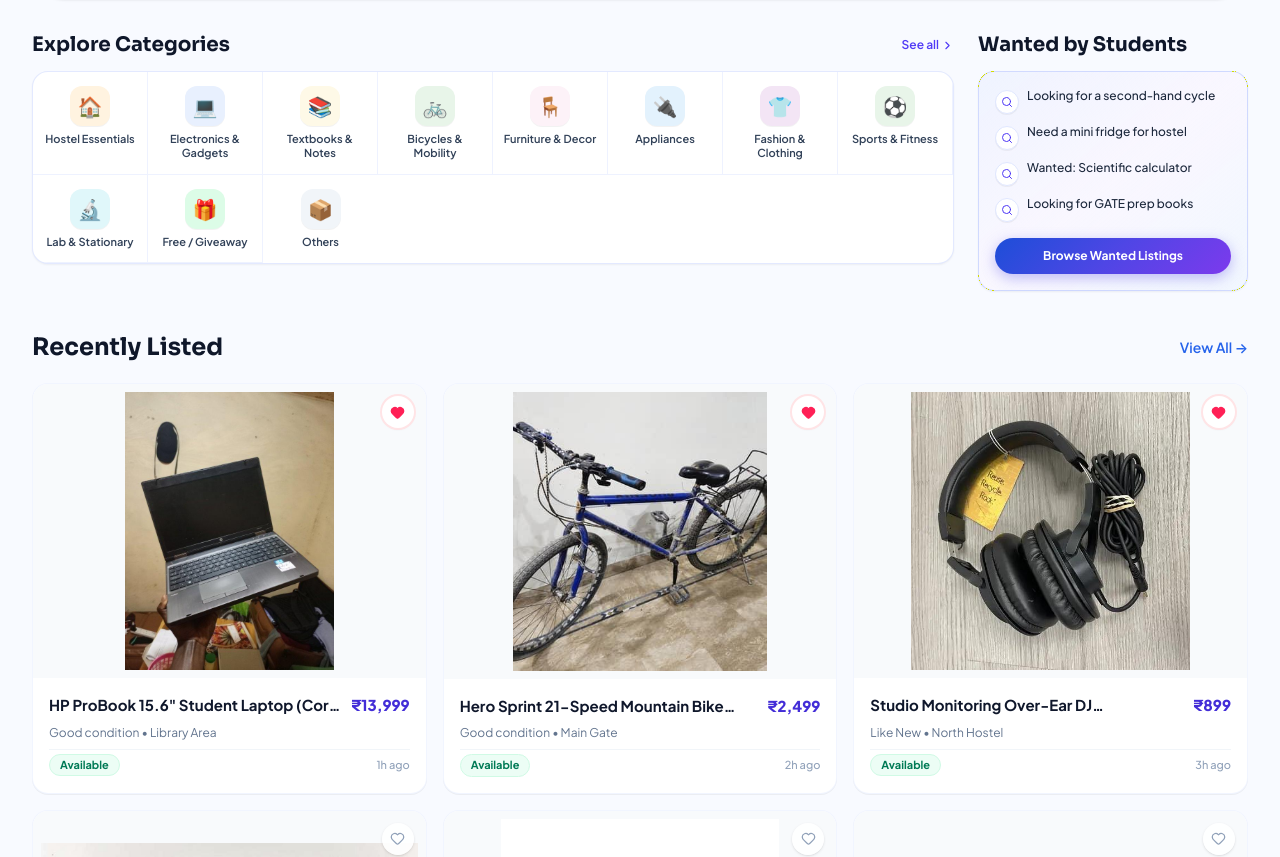
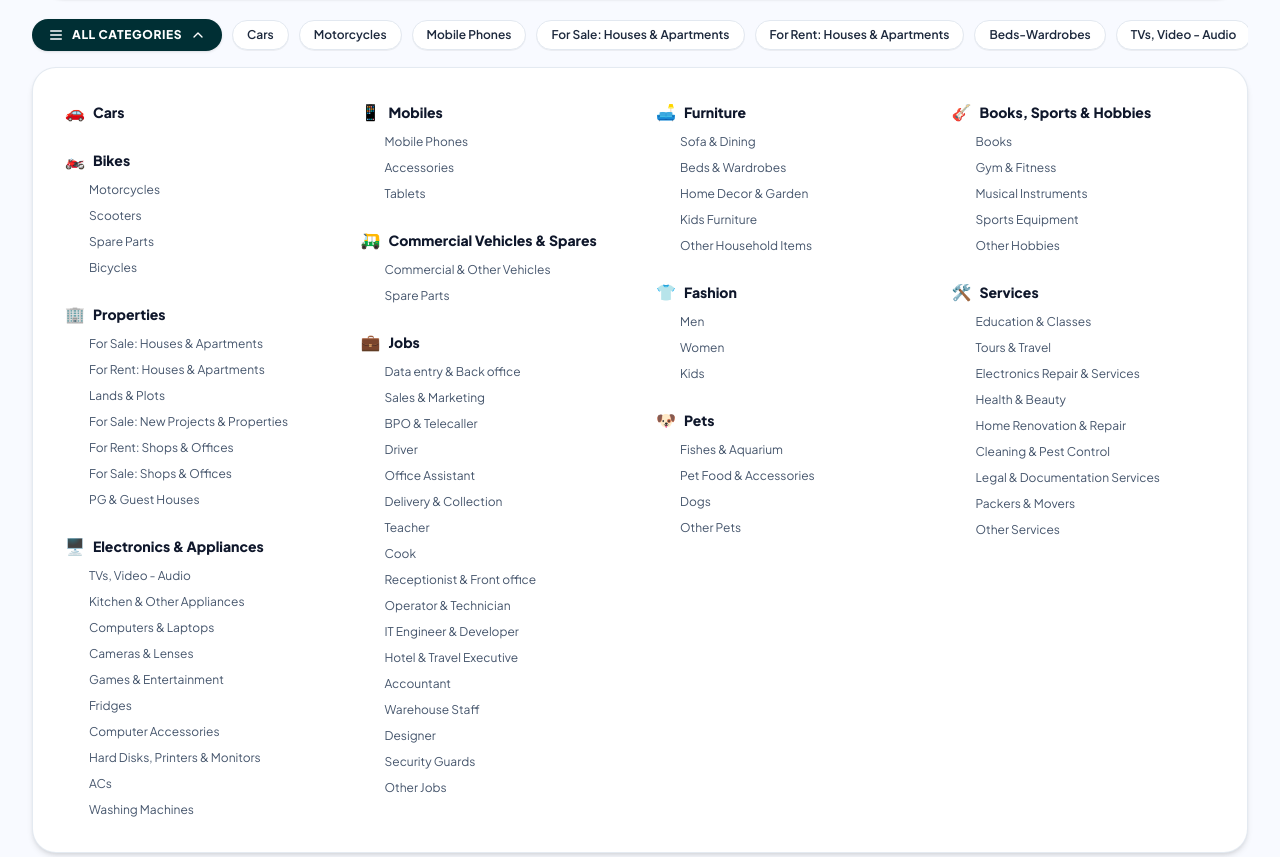
Before and after one commit to amritanshguptadev/hackathon2026, a React (Vite) app in the folder client/: page / in a window 1280 px wide. Shown: the part 580-1437 px from the top of the page. Built offline with nearby package versions, Linux system fonts and the light colour scheme; no server answers; the database is empty.

Commit message:
feat: replace explore categories with ALL CATEGORIES top bar and classifieds mega-menu dropdown grid

```diff
--- a/client/src/assets/components/Home/CategorySection.jsx
+++ b/client/src/assets/components/Home/CategorySection.jsx
@@ -1,113 +1,347 @@
-import React, { useEffect, useState } from "react";
-import { Link } from "react-router-dom";
-import { Search, ChevronRight } from "lucide-react";
-import { categoryService, FALLBACK_CATEGORIES } from "../../../services/categoryService";
-import { wantedService } from "../../../services/wantedService";
+import React, { useState } from "react";
+import { Link, useNavigate } from "react-router-dom";
+import {
+  Menu,
+  ChevronDown,
+  ChevronUp,
+  Car,
+  Bike,
+  Building2,
+  Tv,
+  Smartphone,
+  Truck,
+  Briefcase,
+  Armchair,
+  Shirt,
+  PawPrint,
+  BookOpen,
+  Wrench,
+  Search,
+} from "lucide-react";
 
-const FALLBACK_WANTED = [
-  "Looking for a second-hand cycle",
-  "Need a mini fridge for hostel",
-  "Wanted: Scientific calculator",
-  "Looking for GATE prep books",
+const QUICK_CATEGORY_PILLS = [
+  "Cars",
+  "Motorcycles",
+  "Mobile Phones",
+  "For Sale: Houses & Apartments",
+  "For Rent: Houses & Apartments",
+  "Beds-Wardrobes",
+  "TVs, Video - Audio",
 ];
 
+const CATEGORIES_DATA = {
+  col1: [
+    {
+      title: "Cars",
+      icon: "🚗",
+      items: [],
+    },
+    {
+      title: "Bikes",
+      icon: "🏍️",
+      items: ["Motorcycles", "Scooters", "Spare Parts", "Bicycles"],
+    },
+    {
+      title: "Properties",
+      icon: "🏢",
+      items: [
+        "For Sale: Houses & Apartments",
+        "For Rent: Houses & Apartments",
+        "Lands & Plots",
+        "For Sale: New Projects & Properties",
+        "For Rent: Shops & Offices",
+        "For Sale: Shops & Offices",
+        "PG & Guest Houses",
+      ],
+    },
+    {
+      title: "Electronics & Appliances",
+      icon: "🖥️",
+      items: [
+        "TVs, Video - Audio",
+        "Kitchen & Other Appliances",
+        "Computers & Laptops",
+        "Cameras & Lenses",
+        "Games & Entertainment",
+        "Fridges",
+        "Computer Accessories",
+        "Hard Disks, Printers & Monitors",
+        "ACs",
+        "Washing Machines",
+      ],
+    },
+  ],
+  col2: [
+    {
+      title: "Mobiles",
+      icon: "📱",
+      items: ["Mobile Phones", "Accessories", "Tablets"],
+    },
+    {
+      title: "Commercial Vehicles & Spares",
+      icon: "🛺",
+      items: ["Commercial & Other Vehicles", "Spare Parts"],
+    },
+    {
+      title: "Jobs",
+      icon: "💼",
+      items: [
+        "Data entry & Back office",
+        "Sales & Marketing",
+        "BPO & Telecaller",
+        "Driver",
+        "Office Assistant",
+        "Delivery & Collection",
+        "Teacher",
+        "Cook",
+        "Receptionist & Front office",
+        "Operator & Technician",
+        "IT Engineer & Developer",
+        "Hotel & Travel Executive",
+        "Accountant",
+        "Warehouse Staff",
+        "Designer",
+        "Security Guards",
+        "Other Jobs",
+      ],
+    },
+  ],
+  col3: [
+    {
+      title: "Furniture",
+      icon: "🛋️",
+      items: [
+        "Sofa & Dining",
+        "Beds & Wardrobes",
+        "Home Decor & Garden",
+        "Kids Furniture",
+        "Other Household Items",
+      ],
+    },
+    {
+      title: "Fashion",
+      icon: "👕",
+      items: ["Men", "Women", "Kids"],
+    },
+    {
+      title: "Pets",
+      icon: "🐶",
+      items: [
+        "Fishes & Aquarium",
+        "Pet Food & Accessories",
+        "Dogs",
+        "Other Pets",
+      ],
+    },
+  ],
+  col4: [
+    {
+      title: "Books, Sports & Hobbies",
+      icon: "🎸",
+      items: [
+        "Books",
+        "Gym & Fitness",
+        "Musical Instruments",
+        "Sports Equipment",
+        "Other Hobbies",
+      ],
+    },
+    {
+      title: "Services",
+      icon: "🛠️",
+      items: [
+        "Education & Classes",
+        "Tours & Travel",
+        "Electronics Repair & Services",
+        "Health & Beauty",
+        "Home Renovation & Repair",
+        "Cleaning & Pest Control",
+        "Legal & Documentation Services",
+        "Packers & Movers",
+        "Other Services",
+      ],
+    },
+  ],
+};
+
 export default function CategorySection() {
-  const [categories, setCategories] = useState(FALLBACK_CATEGORIES);
-  const [wantedList, setWantedList] = useState(FALLBACK_WANTED);
+  const [isOpen, setIsOpen] = useState(true);
+  const navigate = useNavigate();
 
-  useEffect(() => {
-    categoryService?.getActiveCategories?.()
-      .then((data) => {
-        if (data && data.length > 0) setCategories(data);
-      })
-      .catch(() => {});
+  // Dynamic formatted date
+  const todayDateStr = new Date().toLocaleDateString("en-GB", {
+    day: "numeric",
+    month: "short",
+    year: "numeric",
+  });
 
-    wantedService?.getWantedPosts?.("Open")
-      .then((posts) => {
-        if (posts && posts.length > 0) {
-          setWantedList(posts.slice(0, 4).map((p) => p.title));
-        }
-      })
-      .catch(() => {});
-  }, []);
+  const handleCategoryClick = (catName) => {
+    navigate(`/all-products?category=${encodeURIComponent(catName)}`);
+  };
 
   return (
-    <section className="mx-auto max-w-7xl px-4 pt-8 sm:px-6 lg:px-8">
-      <div className="flex flex-col gap-4 lg:flex-row lg:items-start lg:gap-6">
-        {/* ── LEFT: Categories ── */}
-        <div className="flex-1 min-w-0">
-          <div className="mb-3 flex items-center justify-between">
-            <h2
-              className="text-lg font-bold text-[var(--cm-ink)] sm:text-xl"
-              style={{ fontFamily: "var(--font-display)" }}
+    <section className="mx-auto max-w-7xl px-4 pt-4 sm:px-6 lg:px-8">
+      {/* ── TOP HORIZONTAL CATEGORY BAR ── */}
+      <div className="flex items-center gap-2.5 overflow-x-auto pb-3 pt-1 scrollbar-none">
+        {/* ALL CATEGORIES Toggle Button */}
+        <button
+          type="button"
+          onClick={() => setIsOpen(!isOpen)}
+          className="shrink-0 flex items-center gap-2 px-4 py-2 rounded-full bg-[#002f34] text-white font-extrabold text-xs uppercase tracking-wider shadow-sm hover:bg-[#003d44] transition-colors cursor-pointer"
         >
-              Explore Categories
-            </h2>
-            <Link
-              to="/all-products"
-              className="flex items-center gap-0.5 text-xs font-semibold text-indigo-600 hover:text-indigo-700 transition"
+          <Menu size={16} />
+          <span>ALL CATEGORIES</span>
+          {isOpen ? <ChevronUp size={16} /> : <ChevronDown size={16} />}
+        </button>
+
+        {/* Quick Category Horizontal Pills */}
+        {QUICK_CATEGORY_PILLS.map((pill) => (
+          <button
+            key={pill}
+            type="button"
+            onClick={() => handleCategoryClick(pill)}
+            className="shrink-0 px-3.5 py-1.5 rounded-full bg-white border border-slate-200 hover:border-slate-400 hover:bg-slate-50 text-slate-800 text-xs font-semibold shadow-2xs transition cursor-pointer whitespace-nowrap"
           >
-              See all <ChevronRight size={13} />
-            </Link>
+            {pill}
+          </button>
+        ))}
+
+        {/* Dynamic Date Tag */}
+        <div className="shrink-0 ml-auto hidden lg:flex items-center gap-2 text-xs font-semibold text-slate-400 pl-2 border-l border-slate-200">
+          <span>{todayDateStr}</span>
+        </div>
       </div>
 
-          {/* Amazon-style compact grid */}
-          <div className="rounded-2xl bg-white border border-indigo-100/90 overflow-hidden shadow-xs">
-            <div className="grid grid-cols-4 sm:grid-cols-6 md:grid-cols-8 divide-x divide-y divide-indigo-50">
-              {categories.map((cat) => (
+      {/* ── MEGA-MENU DROPDOWN CLASSIFIEDS GRID (Matches screenshot) ── */}
+      {isOpen && (
+        <div className="mt-1 rounded-3xl bg-white border border-slate-200/90 shadow-md p-6 sm:p-8 animate-fade-in transition-all">
+          <div className="grid grid-cols-1 sm:grid-cols-2 lg:grid-cols-4 gap-8">
+            {/* COLUMN 1 */}
+            <div className="space-y-6">
+              {CATEGORIES_DATA.col1.map((cat, idx) => (
+                <div key={idx} className="space-y-2">
+                  <button
+                    type="button"
+                    onClick={() => handleCategoryClick(cat.title)}
+                    className="flex items-center gap-2 text-sm font-black text-slate-900 hover:text-indigo-600 transition cursor-pointer text-left"
+                  >
+                    <span className="text-base">{cat.icon}</span>
+                    <span>{cat.title}</span>
+                  </button>
+
+                  {cat.items.length > 0 && (
+                    <ul className="space-y-1.5 pl-6 text-xs text-slate-600">
+                      {cat.items.map((sub, sIdx) => (
+                        <li key={sIdx}>
                           <Link
-                  key={cat.id || cat.name}
-                  to={`/all-products?category=${encodeURIComponent(cat.name)}`}
-                  className="group flex flex-col items-center gap-1.5 px-2 py-3.5 transition hover:bg-gradient-to-b hover:from-indigo-50/60 hover:to-purple-50/40"
+                            to={`/all-products?category=${encodeURIComponent(sub)}`}
+                            className="hover:text-indigo-600 hover:underline transition-colors block py-0.5"
                           >
-                  <span
-                    className="flex h-10 w-10 items-center justify-center rounded-xl text-xl shadow-2xs transition group-hover:scale-110"
-                    style={{ backgroundColor: cat.color || "#eef2ff" }}
+                            {sub}
+                          </Link>
+                        </li>
+                      ))}
+                    </ul>
+                  )}
+                </div>
+              ))}
+            </div>
+
+            {/* COLUMN 2 */}
+            <div className="space-y-6">
+              {CATEGORIES_DATA.col2.map((cat, idx) => (
+                <div key={idx} className="space-y-2">
+                  <button
+                    type="button"
+                    onClick={() => handleCategoryClick(cat.title)}
+                    className="flex items-center gap-2 text-sm font-black text-slate-900 hover:text-indigo-600 transition cursor-pointer text-left"
                   >
-                    {cat.emoji || "📦"}
-                  </span>
-                  <span className="text-center text-[11px] font-semibold leading-tight text-slate-700 group-hover:text-indigo-600 transition-colors">
-                    {cat.name}
-                  </span>
+                    <span className="text-base">{cat.icon}</span>
+                    <span>{cat.title}</span>
+                  </button>
+
+                  {cat.items.length > 0 && (
+                    <ul className="space-y-1.5 pl-6 text-xs text-slate-600">
+                      {cat.items.map((sub, sIdx) => (
+                        <li key={sIdx}>
+                          <Link
+                            to={`/all-products?category=${encodeURIComponent(sub)}`}
+                            className="hover:text-indigo-600 hover:underline transition-colors block py-0.5"
+                          >
+                            {sub}
                           </Link>
+                        </li>
+                      ))}
+                    </ul>
+                  )}
+                </div>
+              ))}
+            </div>
+
+            {/* COLUMN 3 */}
+            <div className="space-y-6">
+              {CATEGORIES_DATA.col3.map((cat, idx) => (
+                <div key={idx} className="space-y-2">
+                  <button
+                    type="button"
+                    onClick={() => handleCategoryClick(cat.title)}
+                    className="flex items-center gap-2 text-sm font-black text-slate-900 hover:text-indigo-600 transition cursor-pointer text-left"
+                  >
+                    <span className="text-base">{cat.icon}</span>
+                    <span>{cat.title}</span>
+                  </button>
+
+                  {cat.items.length > 0 && (
+                    <ul className="space-y-1.5 pl-6 text-xs text-slate-600">
+                      {cat.items.map((sub, sIdx) => (
+                        <li key={sIdx}>
+                          <Link
+                            to={`/all-products?category=${encodeURIComponent(sub)}`}
+                            className="hover:text-indigo-600 hover:underline transition-colors block py-0.5"
+                          >
+                            {sub}
+                          </Link>
+                        </li>
+                      ))}
+                    </ul>
+                  )}
+                </div>
+              ))}
+            </div>
+
+            {/* COLUMN 4 */}
+            <div className="space-y-6">
+              {CATEGORIES_DATA.col4.map((cat, idx) => (
+                <div key={idx} className="space-y-2">
+                  <button
+                    type="button"
+                    onClick={() => handleCategoryClick(cat.title)}
+                    className="flex items-center gap-2 text-sm font-black text-slate-900 hover:text-indigo-600 transition cursor-pointer text-left"
+                  >
+                    <span className="text-base">{cat.icon}</span>
+                    <span>{cat.title}</span>
+                  </button>
+
+                  {cat.items.length > 0 && (
+                    <ul className="space-y-1.5 pl-6 text-xs text-slate-600">
+                      {cat.items.map((sub, sIdx) => (
+                        <li key={sIdx}>
+                          <Link
+                            to={`/all-products?category=${encodeURIComponent(sub)}`}
+                            className="hover:text-indigo-600 hover:underline transition-colors block py-0.5"
+                          >
+                            {sub}
+                          </Link>
+                        </li>
+                      ))}
+                    </ul>
+                  )}
+                </div>
               ))}
             </div>
           </div>
         </div>
-
-        {/* ── RIGHT: Post a Request ── */}
-        <div className="w-full lg:w-[270px] shrink-0">
-          <div className="mb-3">
-            <h2
-              className="text-lg font-bold text-[var(--cm-ink)] sm:text-xl"
-              style={{ fontFamily: "var(--font-display)" }}
-            >
-              Wanted by Students
-            </h2>
-          </div>
-
-          <div className="rounded-2xl bg-gradient-to-br from-indigo-50/90 via-purple-50/60 to-blue-50/80 p-4 border border-indigo-200/80 shadow-xs">
-            <ul className="space-y-2.5 mb-4">
-              {wantedList.map((text, idx) => (
-                <li key={idx} className="flex items-start gap-2">
-                  <span className="mt-0.5 flex h-6 w-6 shrink-0 items-center justify-center rounded-full bg-white text-indigo-600 shadow-2xs border border-indigo-100">
-                    <Search size={12} />
-                  </span>
-                  <p className="text-xs leading-snug font-medium text-slate-800">
-                    {text}
-                  </p>
-                </li>
-              ))}
-            </ul>
-            <Link
-              to="/sell"
-              className="flex w-full items-center justify-center rounded-full cm-gradient-btn py-2.5 text-xs font-bold text-white shadow-md transition"
-            >
-              Browse Wanted Listings
-            </Link>
-          </div>
-        </div>
-      </div>
+      )}
     </section>
   );
 }
```
Lines whose indentation alone changed are shown as unchanged.
